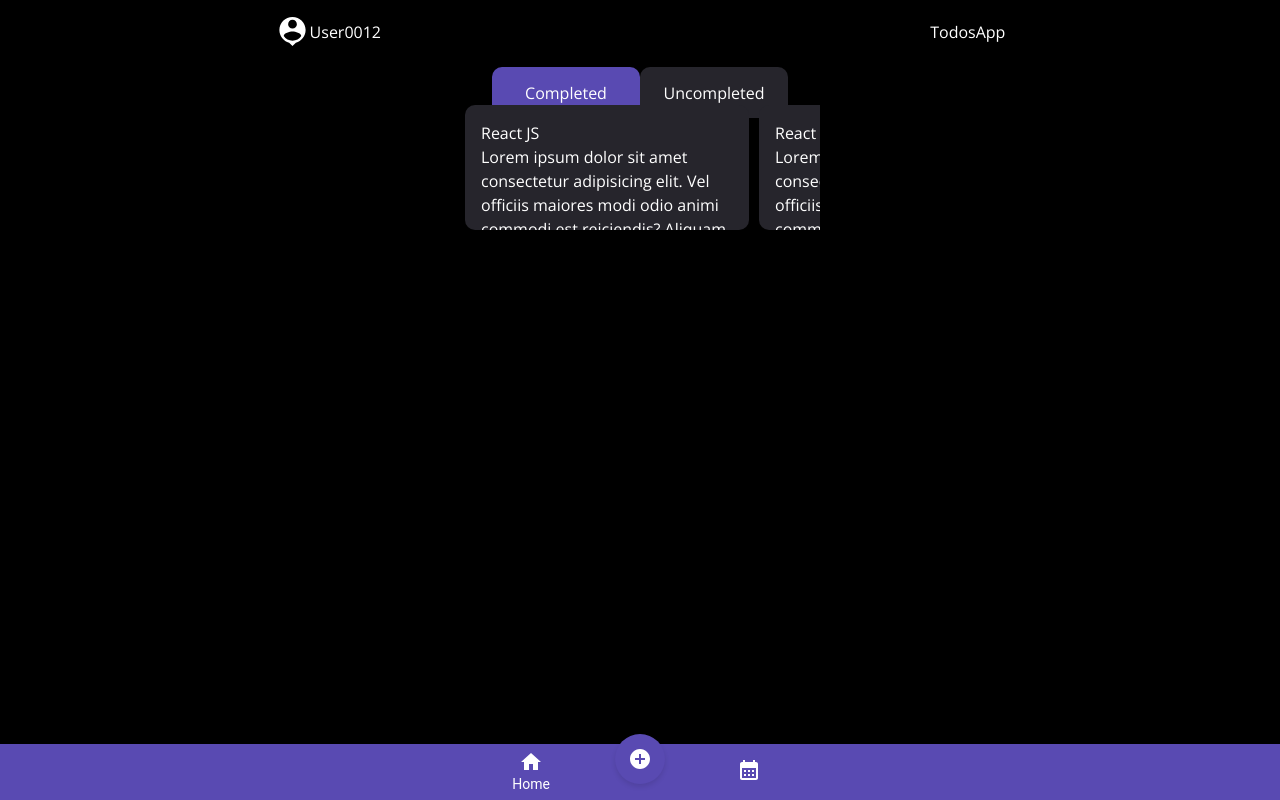
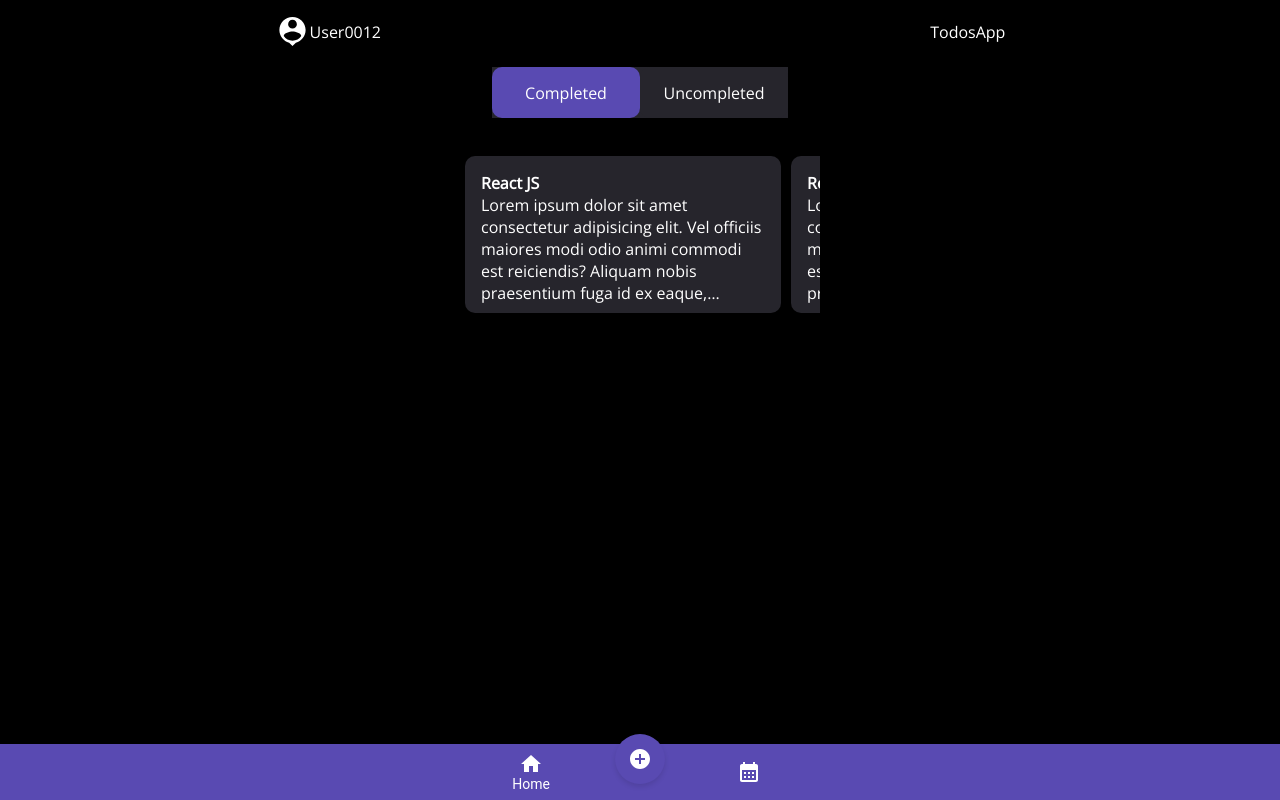
Before and after one commit to mitsuya-creator/todolist, a React (Vite) app: page / in a window 1280 px wide. Built offline with nearby package versions, Linux system fonts and the light colour scheme.

Commit message:
Delete: deleted tailwindcss dependency

```diff
--- a/package.json
+++ b/package.json
@@ -28,7 +28,6 @@
     "eslint-plugin-react": "^7.32.2",
     "eslint-plugin-react-hooks": "^4.6.0",
     "eslint-plugin-react-refresh": "^0.4.3",
-    "tailwindcss": "^3.3.5",
     "vite": "^4.4.5"
   }
 }
--- a/src/style/style.css
+++ b/src/style/style.css
@@ -1,7 +1,3 @@
-@tailwind base;
-@tailwind components;
-@tailwind utilities;
-
 :root {
     --bg-primary: #26252C;
     --bg-secondary: #594AB2;
--- a/tailwind.config.js
+++ /dev/null
@@ -1,8 +0,0 @@
-/** @type {import('tailwindcss').Config} */
-module.exports = {
-  content: ["./src/**/*.{html,js}"],
-  theme: {
-    extend: {},
-  },
-  plugins: [],
-}
```
Also changed, not shown: 1 other file (tests, documents, lock files or other folders).
